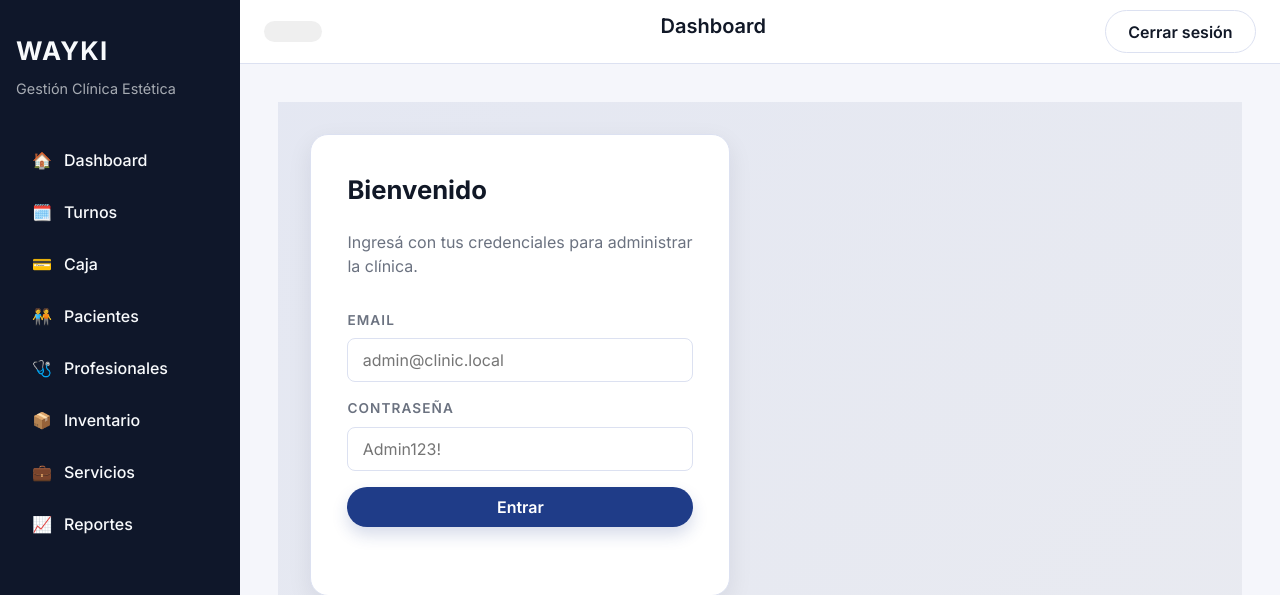
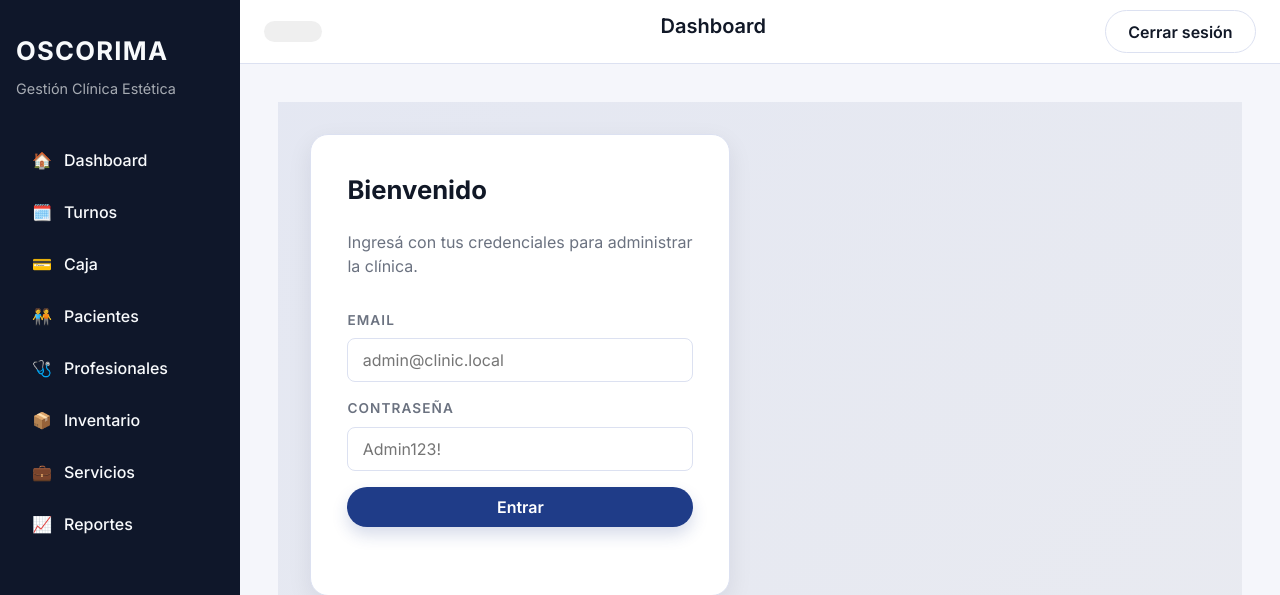
Before and after one commit to TreborOscorima/Clinica-Oscorima, a Flask app: page / in a window 1280 px wide. Shown: the top 595 px of the page. Run offline with Flask 3, Linux system fonts and the light colour scheme.

Commit message:
Correcciones footer

```diff
--- a/templates/index.html
+++ b/templates/index.html
@@ -11,7 +11,7 @@
     <div id="app">
       <aside class="sidebar" id="sidebar">
         <div class="sidebar__brand">
-          <div class="sidebar__logo">WAYKI</div>
+          <div class="sidebar__logo">OSCORIMA</div>
           <p class="sidebar__subtitle">Gestión Clínica Estética</p>
         </div>
         <nav class="sidebar__nav">
@@ -48,7 +48,7 @@
             <span class="nav-link__label">Reportes</span>
           </a>        </nav>
         <footer class="sidebar__footer">
-          <small>© 2025 Clínica Estética WAYKI SAC</small>
+          <small>© 2025 Clínica Estética OSCORIMA</small>
         </footer>
       </aside>
 
```
